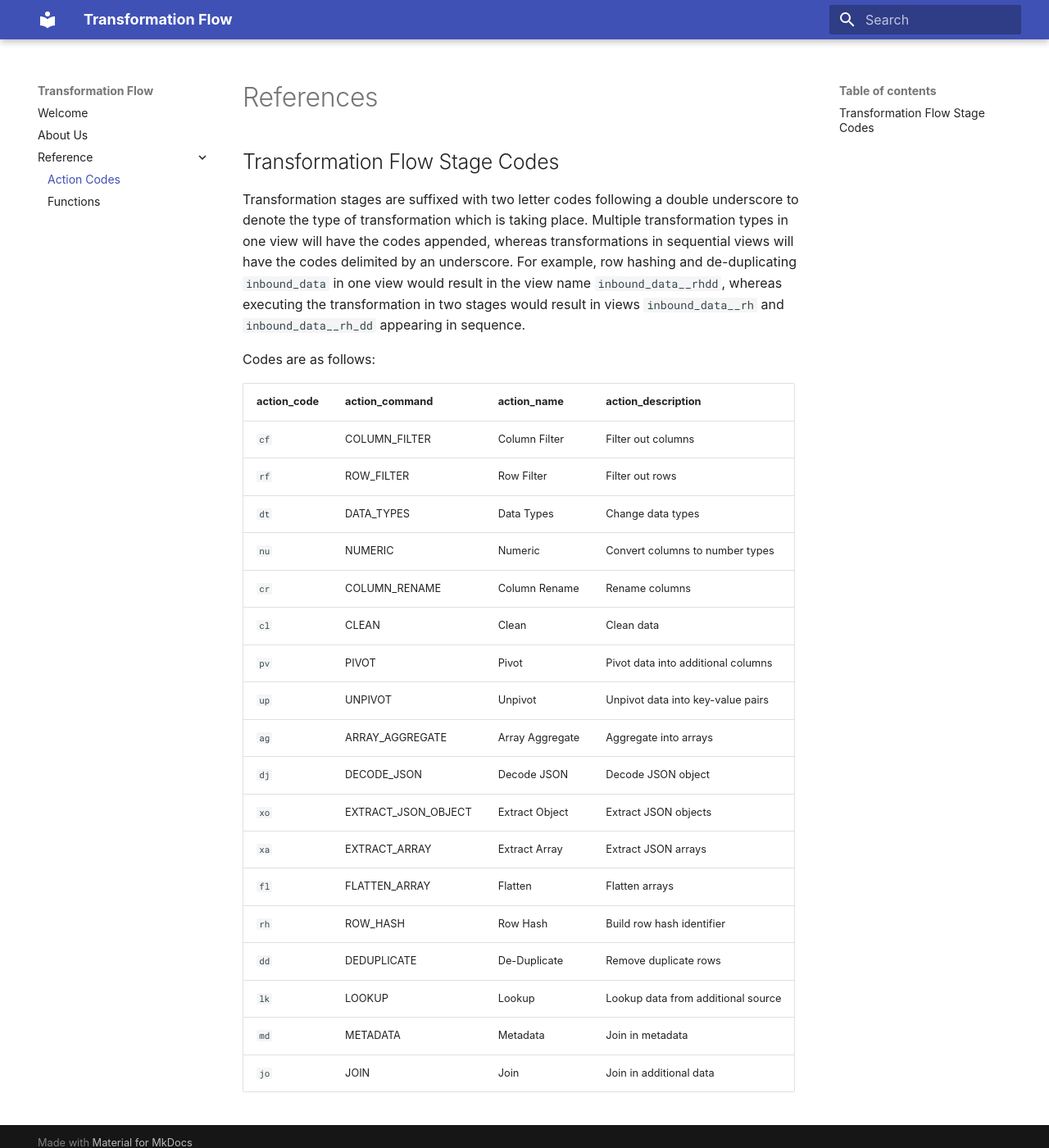
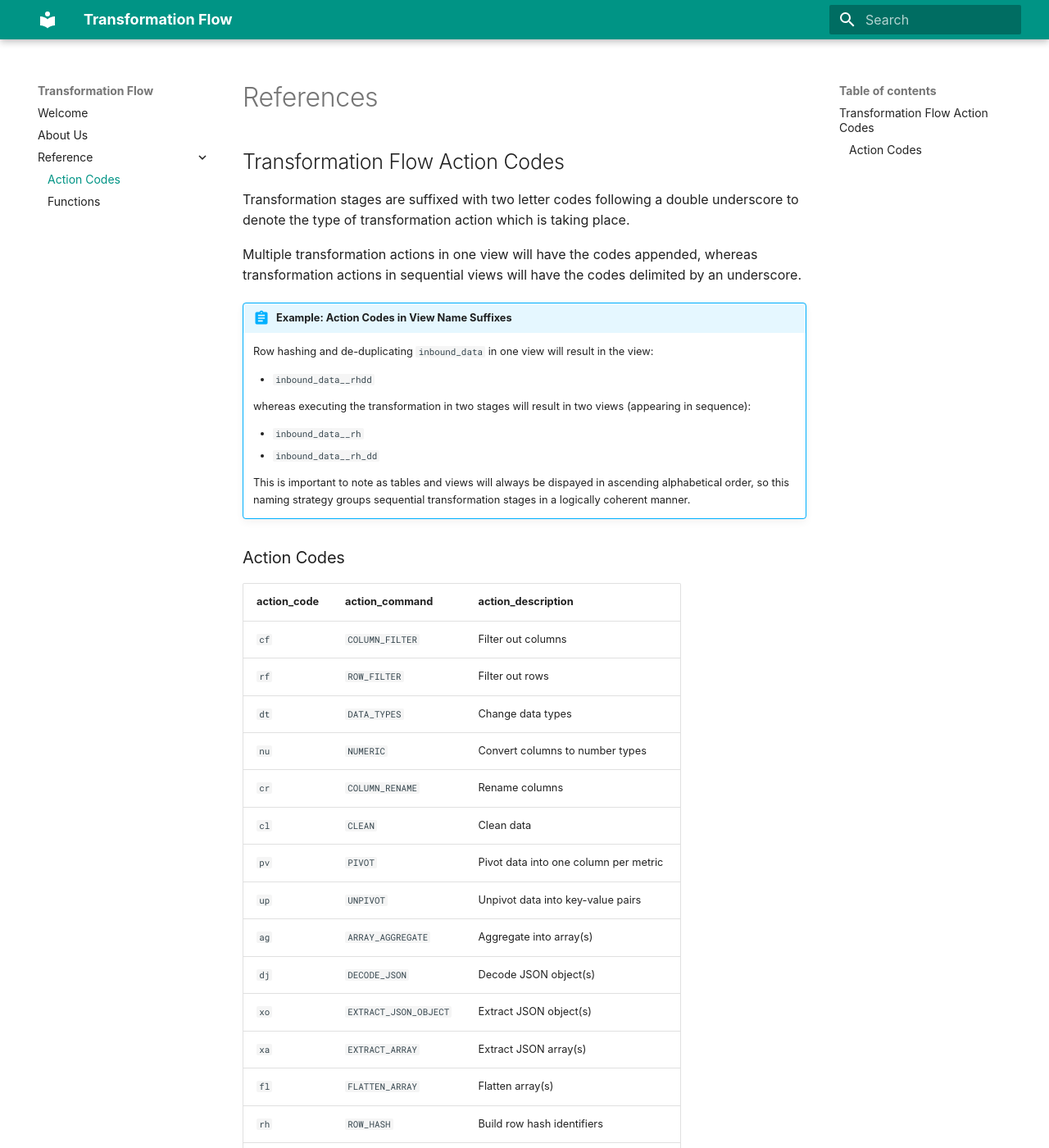
Before and after one commit to transformationflow/transformationflow.github.io, an MkDocs documentation site: the page built from docs/reference_codes.md, in a window 1280 px wide and 1400 px high. Shown: the whole window at 82% size. Built offline with MkDocs 1.6.1 and Material for MkDocs 9.7.7, drawn with Linux system fonts in a browser that asks for light colours; some web fonts are replaced; comment, search, counter and statistics services are not loaded; some of the changed text lies outside the part shown.

Commit message:
updated docs

```diff
--- /dev/null
+++ b/docs/javascripts/tables.js
@@ -0,0 +1,6 @@
+document$.subscribe(function() {
+  var tables = document.querySelectorAll("article table")
+  tables.forEach(function(table) {
+    new Tablesort(table)
+  })
+})
--- a/docs/reference_codes.md
+++ b/docs/reference_codes.md
@@ -1,27 +1,42 @@
 # References
 
-## Transformation Flow Stage Codes
-Transformation stages are suffixed with two letter codes following a double underscore to denote the type of transformation which is taking place.  Multiple transformation types in one view will have the codes appended, whereas transformations in sequential views will have the codes delimited by an underscore.  For example, row hashing and de-duplicating `inbound_data` in one view would result in the view name `inbound_data__rhdd`, whereas executing the transformation in two stages would result in views `inbound_data__rh` and `inbound_data__rh_dd` appearing in sequence.
+## Transformation Flow Action Codes
+Transformation stages are suffixed with two letter codes following a double underscore to denote the type of transformation action which is taking place.
 
-Codes are as follows:
+Multiple transformation actions in one view will have the codes appended, whereas transformation actions in sequential views will have the codes delimited by an underscore.
 
-action_code | action_command | action_name | action_description
---- | --- | --- | ---
-`cf` | COLUMN_FILTER |  Column Filter | Filter out columns
-`rf` | ROW_FILTER |  Row Filter | Filter out rows
-`dt` | DATA_TYPES |  Data Types | Change data types
-`nu` | NUMERIC |  Numeric | Convert columns to number types
-`cr` | COLUMN_RENAME |  Column Rename | Rename columns
-`cl` | CLEAN |  Clean | Clean data
-`pv` | PIVOT |  Pivot | Pivot data into additional columns
-`up` | UNPIVOT |  Unpivot | Unpivot data into key-value pairs
-`ag` | ARRAY_AGGREGATE |  Array Aggregate | Aggregate into arrays
-`dj` | DECODE_JSON |  Decode JSON | Decode JSON object
-`xo` | EXTRACT_JSON_OBJECT |  Extract Object | Extract JSON objects
-`xa` | EXTRACT_ARRAY|  Extract Array | Extract JSON arrays
-`fl` | FLATTEN_ARRAY |  Flatten | Flatten arrays
-`rh` | ROW_HASH |  Row Hash | Build row hash identifier
-`dd` | DEDUPLICATE |  De-Duplicate | Remove duplicate rows
-`lk` | LOOKUP |  Lookup | Lookup data from additional source
-`md` | METADATA |  Metadata | Join in metadata
-`jo` | JOIN |  Join | Join in additional data
+!!! abstract "Example: Action Codes in View Name Suffixes"
+    Row hashing and de-duplicating `inbound_data` in one view will result in the view:
+
+    * `inbound_data__rhdd`
+
+    whereas executing the transformation in two stages will result in two views (appearing in sequence):
+
+    * `inbound_data__rh`
+    * `inbound_data__rh_dd`
+
+    This is important to note as tables and views will always be dispayed in ascending alphabetical order, so this naming strategy groups sequential transformation stages in a logically coherent manner.
+
+### Action Codes
+
+action_code | action_command | action_description
+--- | --- | ---
+`cf` | `COLUMN_FILTER` | Filter out columns
+`rf` | `ROW_FILTER` | Filter out rows
+`dt` | `DATA_TYPES` | Change data types
+`nu` | `NUMERIC` | Convert columns to number types
+`cr` | `COLUMN_RENAME` | Rename columns
+`cl` | `CLEAN` | Clean data
+`pv` | `PIVOT` | Pivot data into one column per metric
+`up` | `UNPIVOT` | Unpivot data into key-value pairs
+`ag` | `ARRAY_AGGREGATE` | Aggregate into array(s)
+`dj` | `DECODE_JSON` | Decode JSON object(s)
+`xo` | `EXTRACT_JSON_OBJECT` | Extract JSON object(s)
+`xa` | `EXTRACT_ARRAY`| Extract JSON array(s)
+`fl` | `FLATTEN_ARRAY` | Flatten array(s)
+`rh` | `ROW_HASH` | Build row hash identifiers
+`dd` | `DEDUPLICATE` | Remove duplicate rows
+`lk` | `LOOKUP` | Lookup data from additional source(s)
+`md` | `METADATA` | Join in metadata
+`jo` | `JOIN` | Join in additional data
+`cm` | `COMPUTE` | Compute metric(s)
--- a/mkdocs.yml
+++ b/mkdocs.yml
@@ -4,6 +4,9 @@ theme:
   name: material
   font:
     text: Monserrat
+  palette:
+    primary: teal
+    accent: cyan
 
 nav:
   - Welcome: 'index.md'
@@ -14,3 +17,7 @@ nav:
 
 markdown_extensions:
   - admonition
+
+extra_javascript:
+  - https://cdnjs.cloudflare.com/ajax/libs/tablesort/5.2.1/tablesort.min.js
+  - javascripts/tables.js
```
